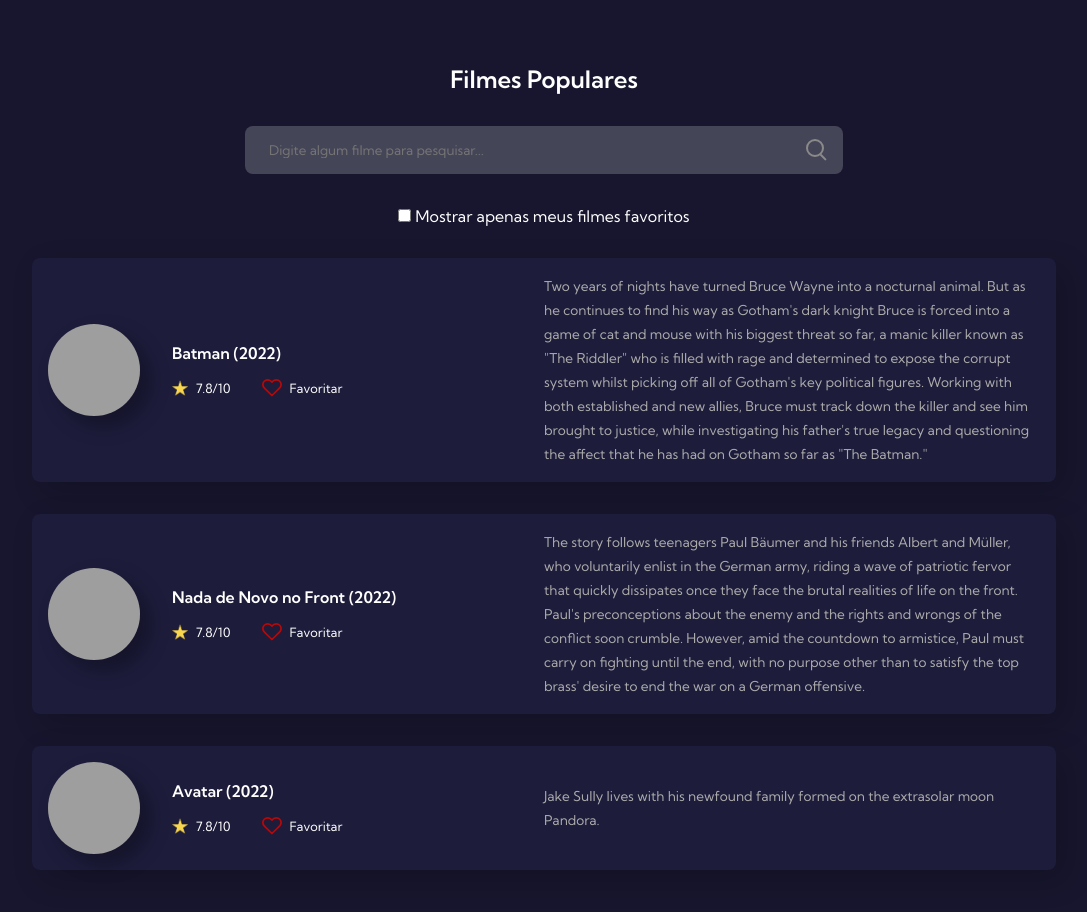
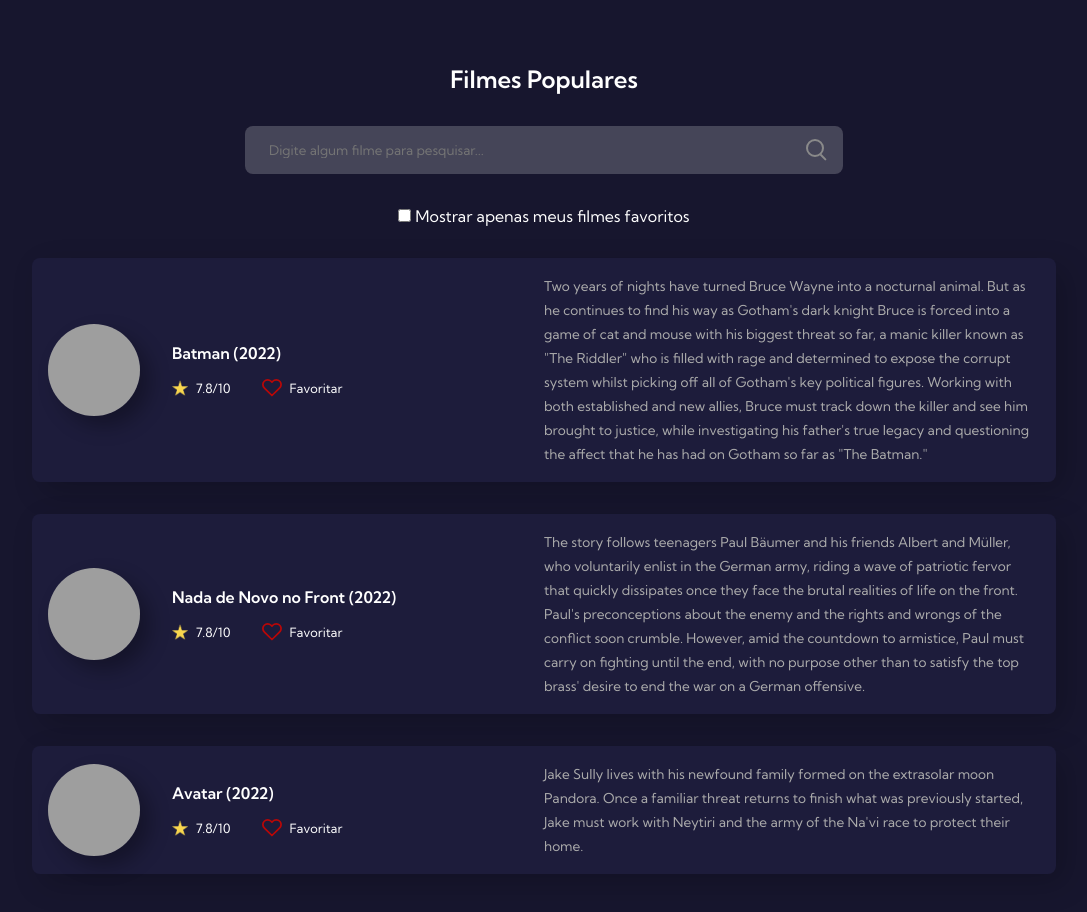
Before and after one commit to pedrojfs/7DaysOfCode-GitHub, a plain HTML site: page website-template/index.html in a window 1280 px wide. Shown: the whole page, without its empty margins (96-1183 px from the left). Drawn offline with Linux system fonts and the light colour scheme; grey boxes are pictures that could not be loaded.

Commit message:
Atualizando o index.html e o Readme

```diff
--- a/website-template/index.html
+++ b/website-template/index.html
@@ -90,7 +90,7 @@
           </div>
         </div>
         <div class="movie-description">
-          <span>Jake Sully lives with his newfound family formed on the extrasolar moon Pandora.
+          <span>Jake Sully lives with his newfound family formed on the extrasolar moon Pandora. Once a familiar threat returns to finish what was previously started, Jake must work with Neytiri and the army of the Na'vi race to protect their home.
           </span>
         </div>
       </div>
```
Also changed, not shown: 1 other file.
